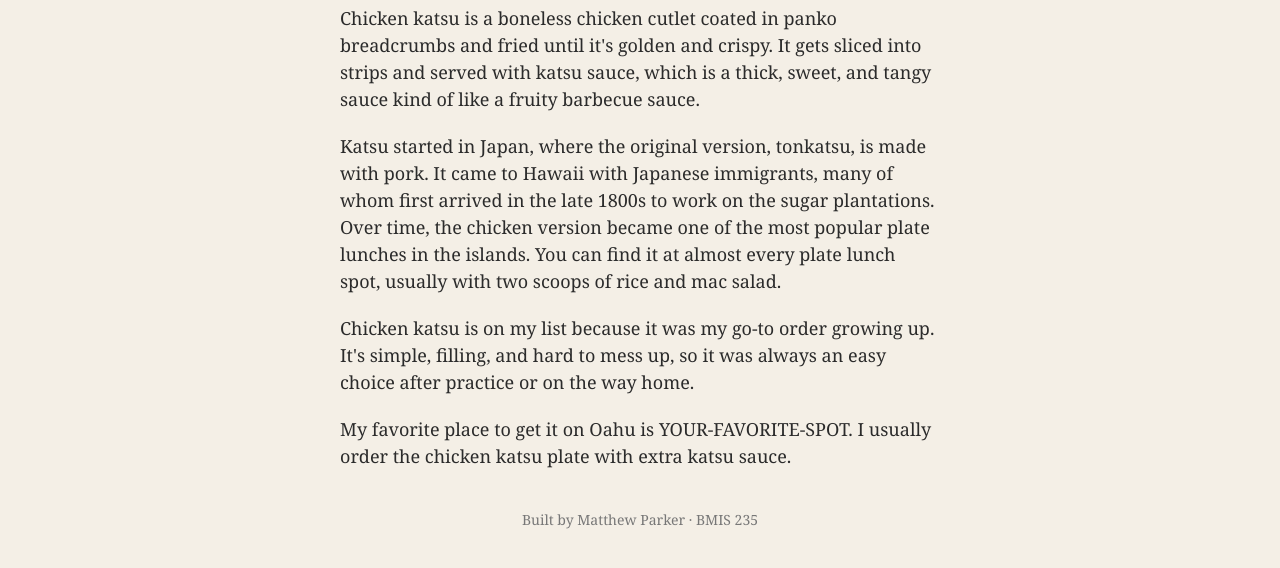
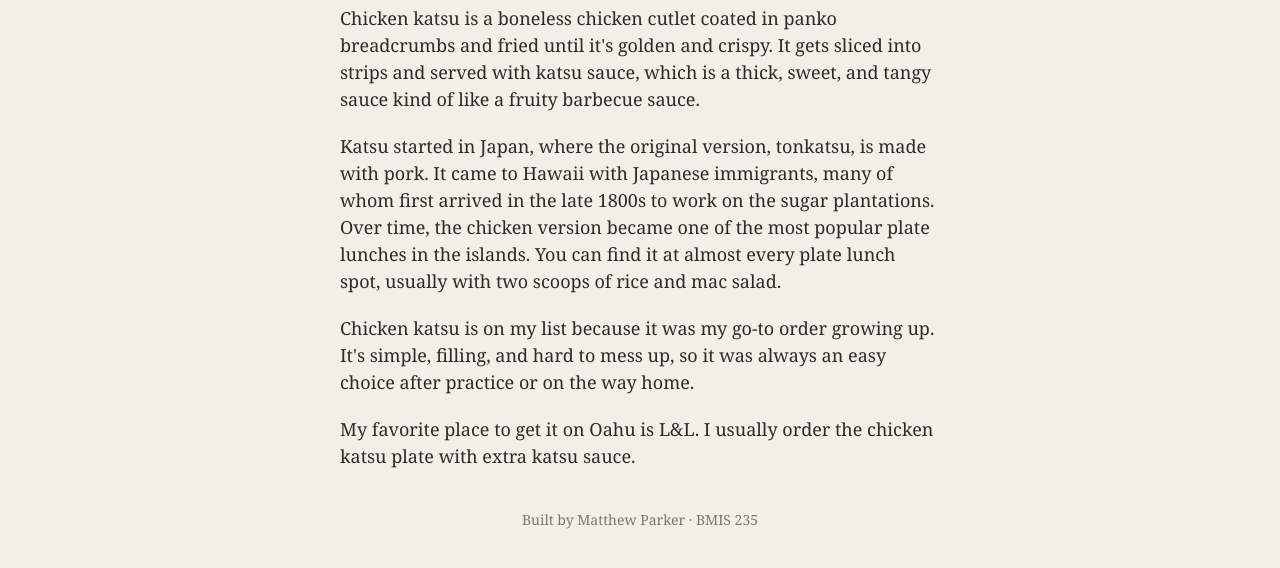
Before and after one commit to mjparker4/bmis235-html-3, a plain HTML site: page katsu.html in a window 1280 px wide. Shown: the part 248-816 px from the top of the page. Drawn offline with Linux system fonts and the light colour scheme.

Commit message:
Update favorite katsu spot to L&L

```diff
--- a/katsu.html
+++ b/katsu.html
@@ -32,7 +32,7 @@
 <p>Chicken katsu is a boneless chicken cutlet coated in panko breadcrumbs and fried until it's golden and crispy. It gets sliced into strips and served with katsu sauce, which is a thick, sweet, and tangy sauce kind of like a fruity barbecue sauce.</p>
 <p>Katsu started in Japan, where the original version, tonkatsu, is made with pork. It came to Hawaii with Japanese immigrants, many of whom first arrived in the late 1800s to work on the sugar plantations. Over time, the chicken version became one of the most popular plate lunches in the islands. You can find it at almost every plate lunch spot, usually with two scoops of rice and mac salad.</p>
 <p>Chicken katsu is on my list because it was my go-to order growing up. It's simple, filling, and hard to mess up, so it was always an easy choice after practice or on the way home.</p>
-<p>My favorite place to get it on Oahu is YOUR-FAVORITE-SPOT. I usually order the chicken katsu plate with extra katsu sauce.</p>
+<p>My favorite place to get it on Oahu is L&L. I usually order the chicken katsu plate with extra katsu sauce.</p>
 
 <!-- Footer: fill in your name -->
 <footer>Built by Matthew Parker &middot; BMIS 235</footer>
```
